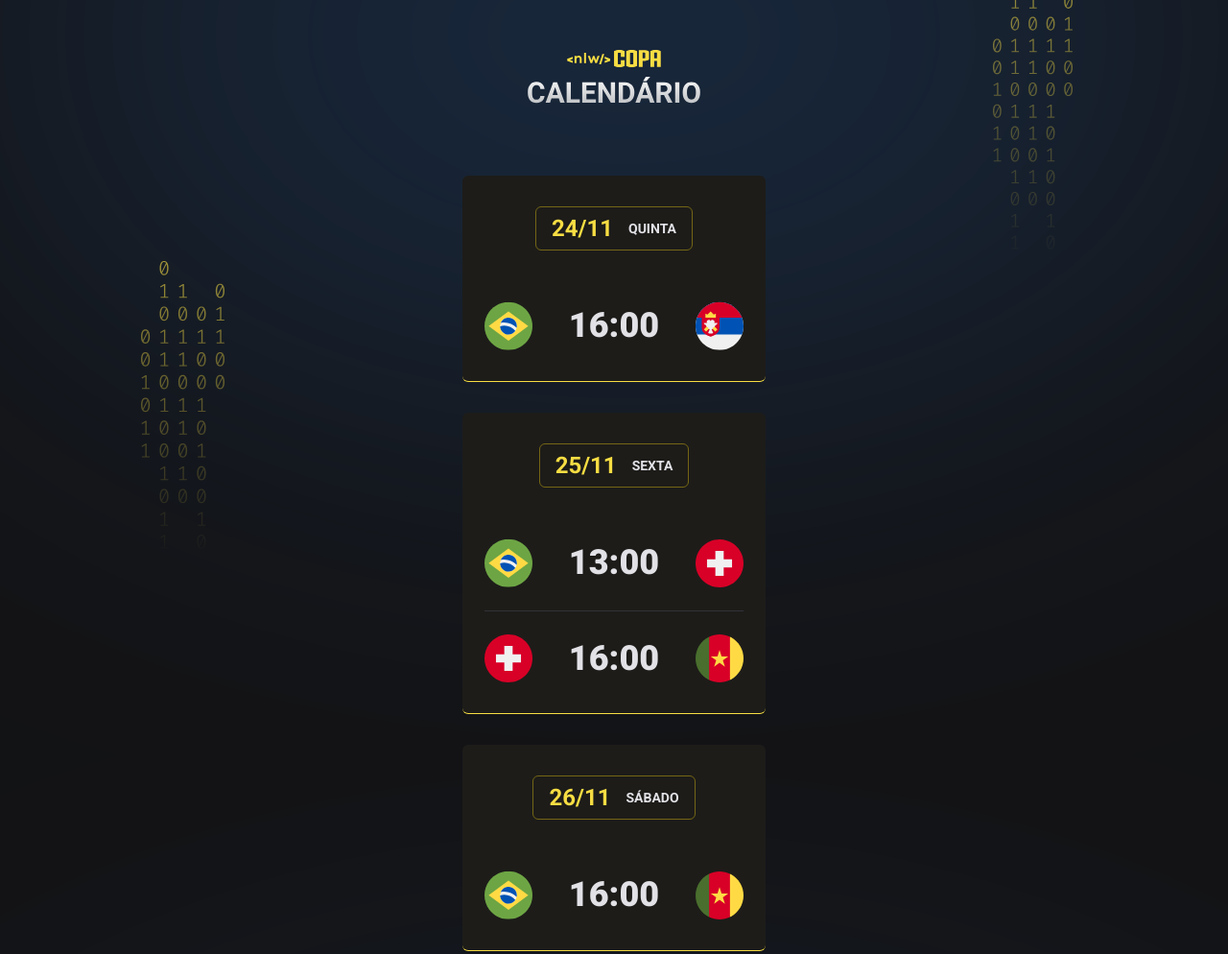
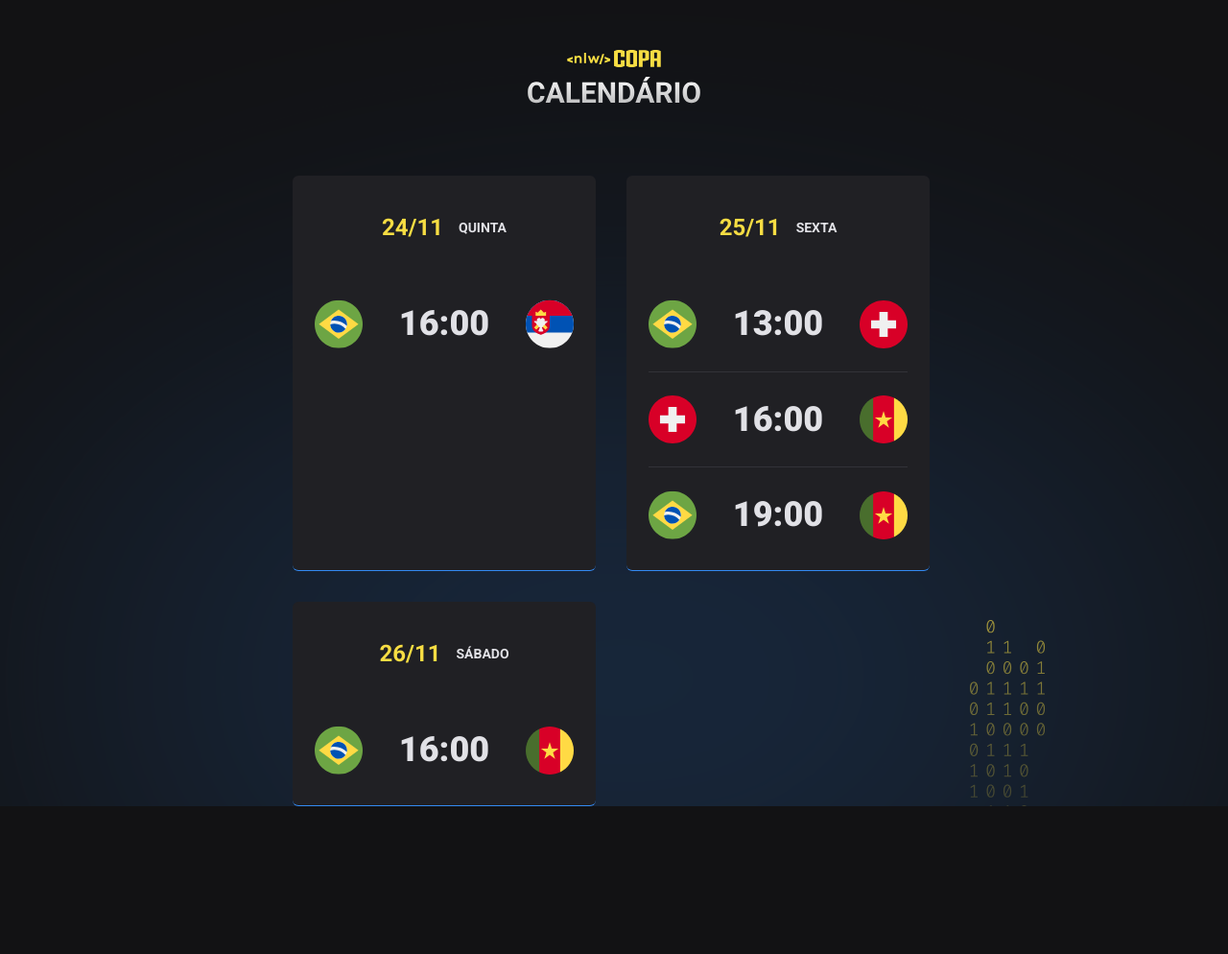
Before and after one commit to Janyson29/nlw-COPA, a plain HTML site: page index.html in a window 1280 px wide. Shown: the whole page at 96% size. After the commit the page ends 840 px from the top, so only its background shows below. Drawn offline with Linux system fonts and the light colour scheme.

Commit message:
nlwCopaAula5

```diff
--- a/index.html
+++ b/index.html
@@ -15,24 +15,7 @@
         <header>
             <img src="./assets/logo.svg" alt="Logo calendário copa">
         </header>
-        <main id="cards">
-            <div class="card">
-                <h2>24/11  <span>Quinta</span></h2>
-                <ul>
-                    <li>
-                        <img src="./assets/icon-switzerland.svg" alt="Logo Switzerland">
-                        <strong>07:00</strong>
-                        <img src="./assets/icon-cameroon.svg" alt="Logo Cameroon">
-                    </li>
-
-                    <li>
-                        <img src="./assets/icon-brazil.svg" alt="Logo Brazil">
-                        <strong>16:00</strong>
-                        <img src="./assets/icon-serbia.svg" alt="Logo Serbia">
-                    </li>
-                </ul>
-            </div>
-        </main>
+        <main id="cards"></main>
     </div>
     <script src="./main.js"></script>
 </body>
--- a/main.js
+++ b/main.js
@@ -8,9 +8,11 @@ function createGame(player1, hour, player2) {
   `
 }
 
+let delay = -0.4;
 function createCard(date, day, games) {
+  delay = delay + 0.4;
   return `
-    <div class="card">
+    <div class="card"  style="animation-delay: ${delay}s">
       <h2>${date}  <span>${day}</span></h2>
       <ul>
         ${games}
@@ -19,20 +21,16 @@ function createCard(date, day, games) {
   `
 }
 
-document.querySelector("#app").innerHTML = `
-<header>
-  <img src="./assets/logo.svg" alt="Logo calendário copa">
-</header>
-<main id="cards">
-  ${createCard("24/11", "Quinta",
-    createGame("brazil", "16:00", "serbia")
-    )}
-  ${createCard("25/11", "Sexta",
+document.querySelector("#cards").innerHTML =
+  createCard("24/11", "Quinta",
+  createGame("brazil", "16:00", "serbia")) +
+
+  createCard("25/11", "Sexta",
   createGame("brazil", "13:00", "switzerland") +
-  createGame("switzerland", "16:00", "cameroon")
-  )}
-  ${createCard("26/11", "Sábado",
+  createGame("switzerland", "16:00", "cameroon") +
+  createGame("brazil", "19:00", "cameroon")
+  ) +
+
+  createCard("26/11", "Sábado",
   createGame("brazil", "16:00", "cameroon")
-  )}
-</main>
-`
+  )
--- a/styles.css
+++ b/styles.css
@@ -11,8 +11,9 @@ ul{
 body {
   background-color: #121214;
   background-image: url(./assets/bg.svg);
-  background-position-x: center;
-  background-position-y: -715px;
+  background-position: top center;
+  background-repeat: no-repeat;
+  background-size: cover;
 }
 
 body * {
@@ -21,7 +22,8 @@ body * {
 
 #app {
   width: fit-content;
-  margin: 52px auto;
+  margin: auto;
+  padding-top: 52px;
 }
 
 header {
@@ -39,8 +41,8 @@ header {
   padding: 32px 23px;
   text-align: center;
 
-  background: #1d1c19;
-  border-bottom: 1px solid #f7dd43;
+  background: #202024;
+  border-bottom: 1px solid #338af3;
   border-radius: 6px;
 }
 
@@ -51,7 +53,7 @@ header {
   align-items: center;
 
   padding: 8px 16px;
-  border: 1px solid #746615;
+  border: 1px solid var(--card-title-border-color);
   border-radius: 6px;
 
   width: fit-content;
@@ -92,3 +94,38 @@ header {
 
   color: #e1e1e6;
 }
+
+.card h2:hover,
+.card ul li strong:hover,
+.card ul li img:hover {
+  transform: scale(1.1);
+}
+
+.card h2,
+.card ul li strong,
+.card ul li img {
+  transition: transform 0.3s;
+}
+
+.card {
+  opacity: 0;
+  animation: appear 1s forwards;
+}
+@keyframes appear {
+  from {
+    opacity: 0;
+    transform: translateY(200px);
+  }
+  to {
+    opacity: 1;
+    transform: translateY(0);
+  }
+}
+
+@media (min-width: 800px) {
+  #cards {
+    max-width: 670px;
+    flex-direction: row;
+    flex-wrap: wrap;
+  }
+}
```
Also changed, not shown: assets/Capa.png (added), 1 other file.
